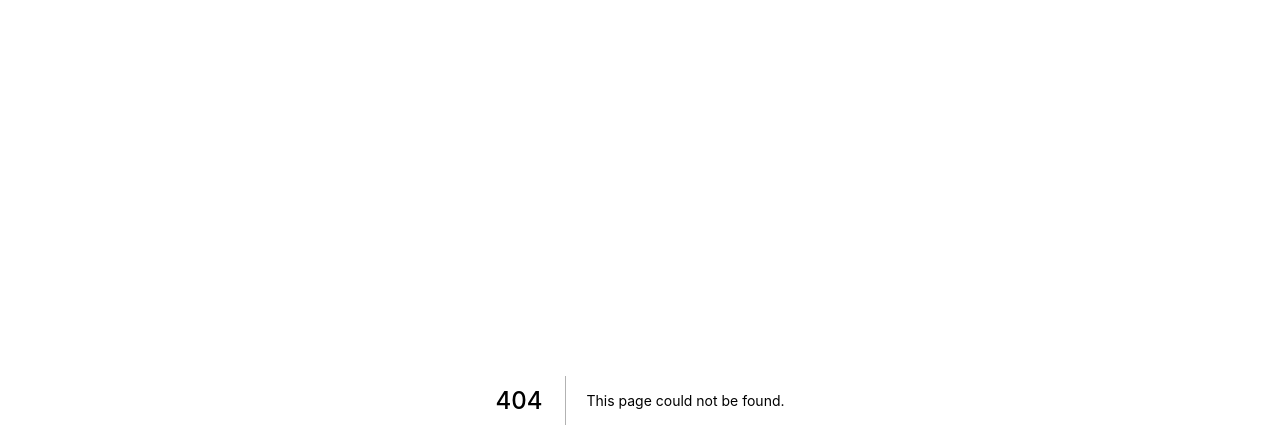
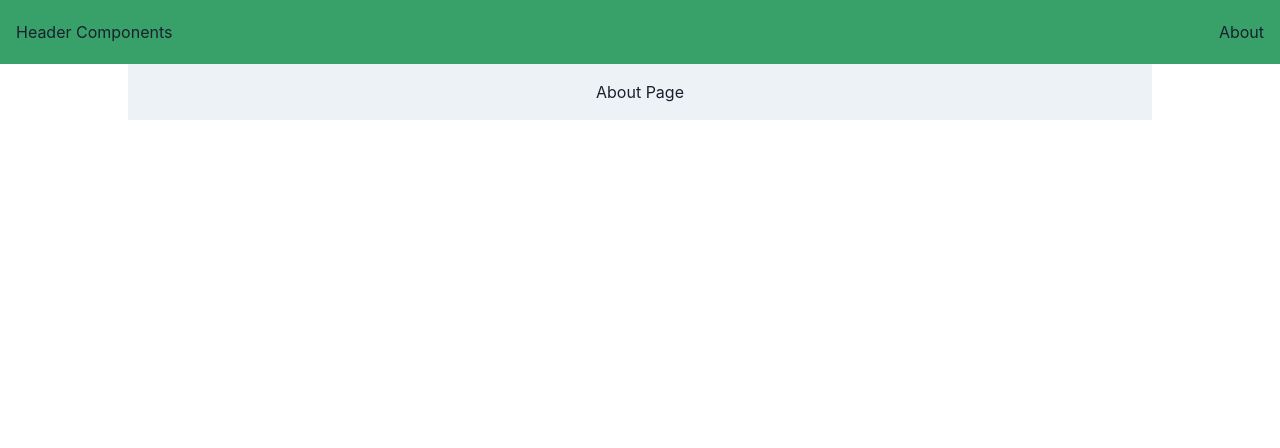
Before and after one commit to y4shiro/uma-card-deck-tools, a Next.js app: page /about in a window 1280 px wide. Before the commit this address had no page. Shown: the top 448 px of the page. Built offline with nearby package versions, Linux system fonts and the light colour scheme.

Commit message:
feat: about ページ作成

```diff
--- /dev/null
+++ b/src/pages/about.tsx
@@ -0,0 +1,25 @@
+import { Container, Text, VStack } from '@chakra-ui/react';
+import type { NextPage } from 'next';
+import Head from 'next/head';
+
+import Header from '@/components/Header';
+
+const About: NextPage = () => (
+  <div>
+    <Head>
+      <title>About - ウマ娘サポカ編成ツール</title>
+      <meta name='description' content='ウマ娘サポートカード編成ツール' />
+      <link rel='icon' href='/favicon.ico' />
+    </Head>
+
+    <Header />
+
+    <Container as='main' maxW='container.lg' bgColor='gray.100'>
+      <VStack p='4'>
+        <Text>About Page</Text>
+      </VStack>
+    </Container>
+  </div>
+);
+
+export default About;
```
